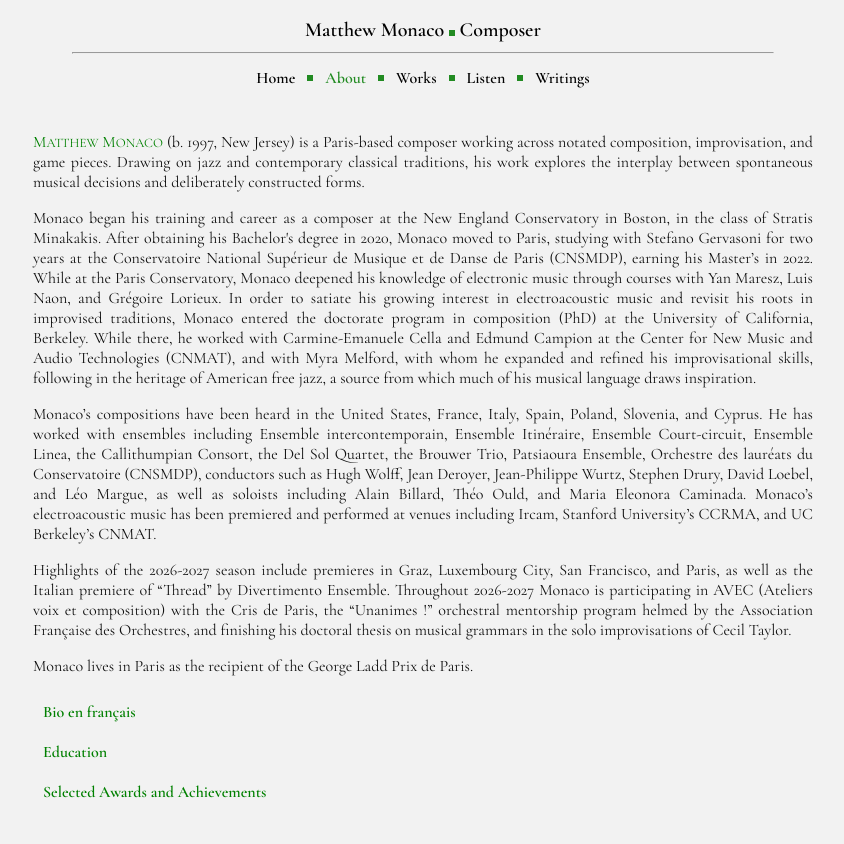
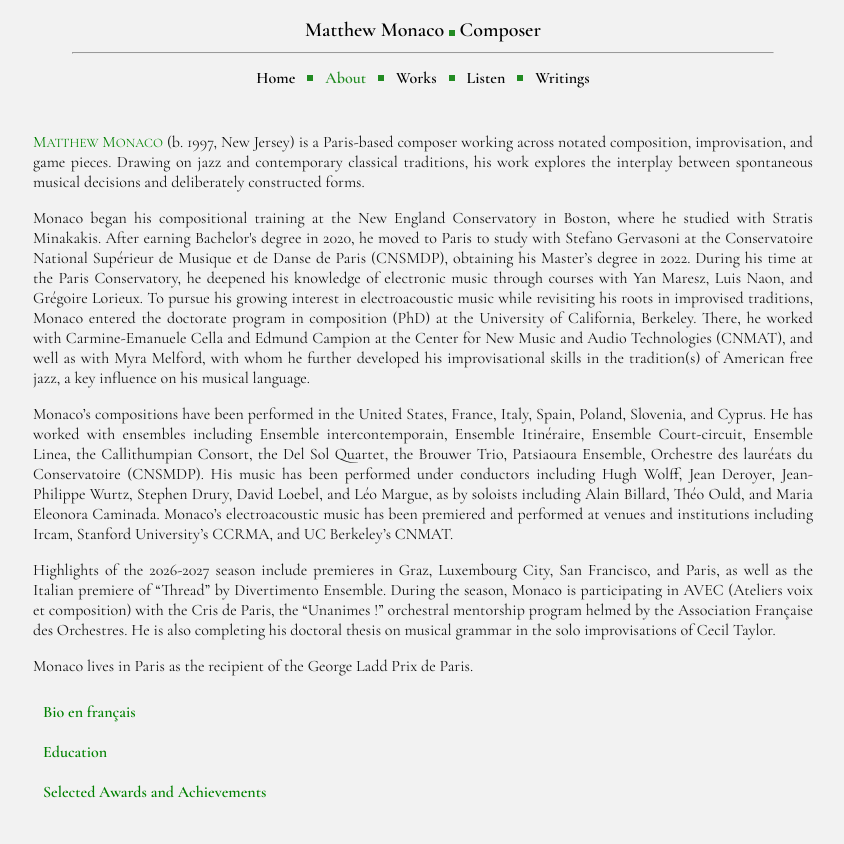
Before and after one commit to matthew-monaco/matthew-monaco.github.io, a Jekyll site: the page built from about.md, in a window 1280 px wide. Shown: the top 844 px of the page, without its empty margins (217-1061 px from the left). Built offline with Jekyll 4.4.1, drawn with Linux system fonts in a browser that asks for light colours; grey boxes are pictures that could not be loaded.

Commit message:
Update about.md

```diff
--- a/about.md
+++ b/about.md
@@ -6,11 +6,11 @@ permalink: /about
 
 <p><div style="text-align: justify"><span style="color: green">M<font size="2">ATTHEW</font> M<font size="2">ONACO</font></span> (b. 1997, New Jersey) is a Paris-based composer working across notated composition, improvisation, and game pieces. Drawing on jazz and contemporary classical traditions, his work explores the interplay between spontaneous musical decisions and deliberately constructed forms.</div></p>
 
-<p><div style="text-align: justify">Monaco began his training and career as a composer at the New England Conservatory in Boston, in the class of Stratis Minakakis. After obtaining his Bachelor's degree in 2020, Monaco moved to Paris, studying with Stefano Gervasoni for two years at the Conservatoire National Supérieur de Musique et de Danse de Paris (CNSMDP), earning his Master’s in 2022. While at the Paris Conservatory, Monaco deepened his knowledge of electronic music through courses with Yan Maresz, Luis Naon, and Grégoire Lorieux. In order to satiate his growing interest in electroacoustic music and revisit his roots in improvised traditions, Monaco entered the doctorate program in composition (PhD) at the University of California, Berkeley. While there, he worked with Carmine-Emanuele Cella and Edmund Campion at the Center for New Music and Audio Technologies (CNMAT), and with Myra Melford, with whom he expanded and refined his improvisational skills, following in the heritage of American free jazz, a source from which much of his musical language draws inspiration.</div></p>
+<p><div style="text-align: justify">Monaco began his compositional training at the New England Conservatory in Boston, where he studied with Stratis Minakakis. After earning Bachelor's degree in 2020, he moved to Paris to study with Stefano Gervasoni at the Conservatoire National Supérieur de Musique et de Danse de Paris (CNSMDP), obtaining his Master’s degree in 2022. During his time at the Paris Conservatory, he deepened his knowledge of electronic music through courses with Yan Maresz, Luis Naon, and Grégoire Lorieux. To pursue his growing interest in electroacoustic music while revisiting his roots in improvised traditions, Monaco entered the doctorate program in composition (PhD) at the University of California, Berkeley. There, he worked with Carmine-Emanuele Cella and Edmund Campion at the Center for New Music and Audio Technologies (CNMAT), and well as with Myra Melford, with whom he further developed his improvisational skills in the tradition(s) of American free jazz, a key influence on his musical language.</div></p>
 
-<p><div style="text-align: justify">Monaco’s compositions have been heard in the United States, France, Italy, Spain, Poland, Slovenia, and Cyprus. He has worked with ensembles including Ensemble intercontemporain, Ensemble Itinéraire, Ensemble Court-circuit, Ensemble Linea, the Callithumpian Consort, the Del Sol Quartet, the Brouwer Trio, Patsiaoura Ensemble, Orchestre des lauréats du Conservatoire (CNSMDP), conductors such as Hugh Wolff, Jean Deroyer, Jean-Philippe Wurtz, Stephen Drury, David Loebel, and Léo Margue, as well as soloists including Alain Billard, Théo Ould, and Maria Eleonora Caminada. Monaco’s electroacoustic music has been premiered and performed at venues including Ircam, Stanford University’s CCRMA, and UC Berkeley’s CNMAT.</div></p>
+<p><div style="text-align: justify">Monaco’s compositions have been performed in the United States, France, Italy, Spain, Poland, Slovenia, and Cyprus. He has worked with ensembles including Ensemble intercontemporain, Ensemble Itinéraire, Ensemble Court-circuit, Ensemble Linea, the Callithumpian Consort, the Del Sol Quartet, the Brouwer Trio, Patsiaoura Ensemble, Orchestre des lauréats du Conservatoire (CNSMDP). His music has been performed under conductors including Hugh Wolff, Jean Deroyer, Jean-Philippe Wurtz, Stephen Drury, David Loebel, and Léo Margue, as by soloists including Alain Billard, Théo Ould, and Maria Eleonora Caminada. Monaco’s electroacoustic music has been premiered and performed at venues and institutions including Ircam, Stanford University’s CCRMA, and UC Berkeley’s CNMAT.</div></p>
 
-<p><div style="text-align: justify">Highlights of the 2026-2027 season include premieres in Graz, Luxembourg City, San Francisco, and Paris, as well as the Italian premiere of “Thread” by Divertimento Ensemble. Throughout 2026-2027 Monaco is participating in AVEC (Ateliers voix et composition) with the Cris de Paris, the “Unanimes !” orchestral mentorship program helmed by the Association Française des Orchestres, and finishing his doctoral thesis on musical grammars in the solo improvisations of Cecil Taylor.</div></p>
+<p><div style="text-align: justify">Highlights of the 2026-2027 season include premieres in Graz, Luxembourg City, San Francisco, and Paris, as well as the Italian premiere of “Thread” by Divertimento Ensemble. During the season, Monaco is participating in AVEC (Ateliers voix et composition) with the Cris de Paris, the “Unanimes !” orchestral mentorship program helmed by the Association Française des Orchestres. He is also completing his doctoral thesis on musical grammar in the solo improvisations of Cecil Taylor.</div></p>
 
 <p><div style="text-align: justify">Monaco lives in Paris as the recipient of the George Ladd Prix de Paris.</div></p>
 
```
